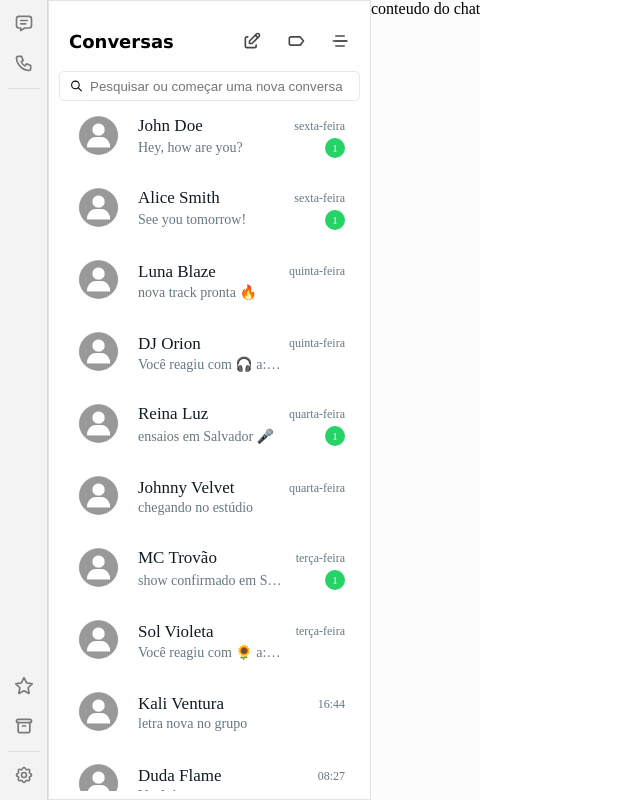
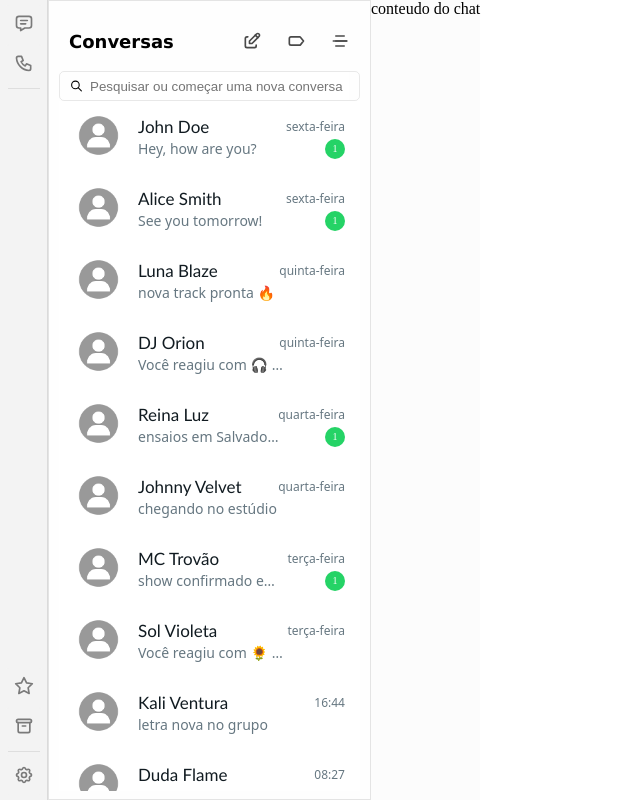
Before and after one commit to saulotarsobc/whatsclone, a Next.js app: page /chats in a window 1280 px wide. Shown: the whole page, without its empty margins (0-640 px from the left). Built offline with nearby package versions, Linux system fonts and the light colour scheme.

Commit message:
style(ChatListItem): update font families for better readability
Update font families in the ChatListItem component to enhance visual consistency and readability across different text elements.

```diff
--- a/src/app/(private)/chats/components/ChatListItem/style.module.css
+++ b/src/app/(private)/chats/components/ChatListItem/style.module.css
@@ -46,11 +46,13 @@
   font-size: 17px;
   font-weight: 400;
   color: #111b21;
+  font-family: 'Trebuchet MS', 'Lucida Sans Unicode', 'Lucida Grande', 'Lucida Sans', Arial, sans-serif;
 }
 
 .timestamp {
   font-size: 12px;
   color: #667781;
+  font-family: system-ui, -apple-system, BlinkMacSystemFont, 'Segoe UI', Roboto, Oxygen, Ubuntu, Cantarell, 'Open Sans', 'Helvetica Neue', sans-serif;
 }
 
 .messageRow {
@@ -66,6 +68,7 @@
   overflow: hidden;
   text-overflow: ellipsis;
   max-width: 70%;
+  font-family: system-ui, -apple-system, BlinkMacSystemFont, 'Segoe UI', Roboto, Oxygen, Ubuntu, Cantarell, 'Open Sans', 'Helvetica Neue', sans-serif;
 }
 
 .unreadBadge {
```
